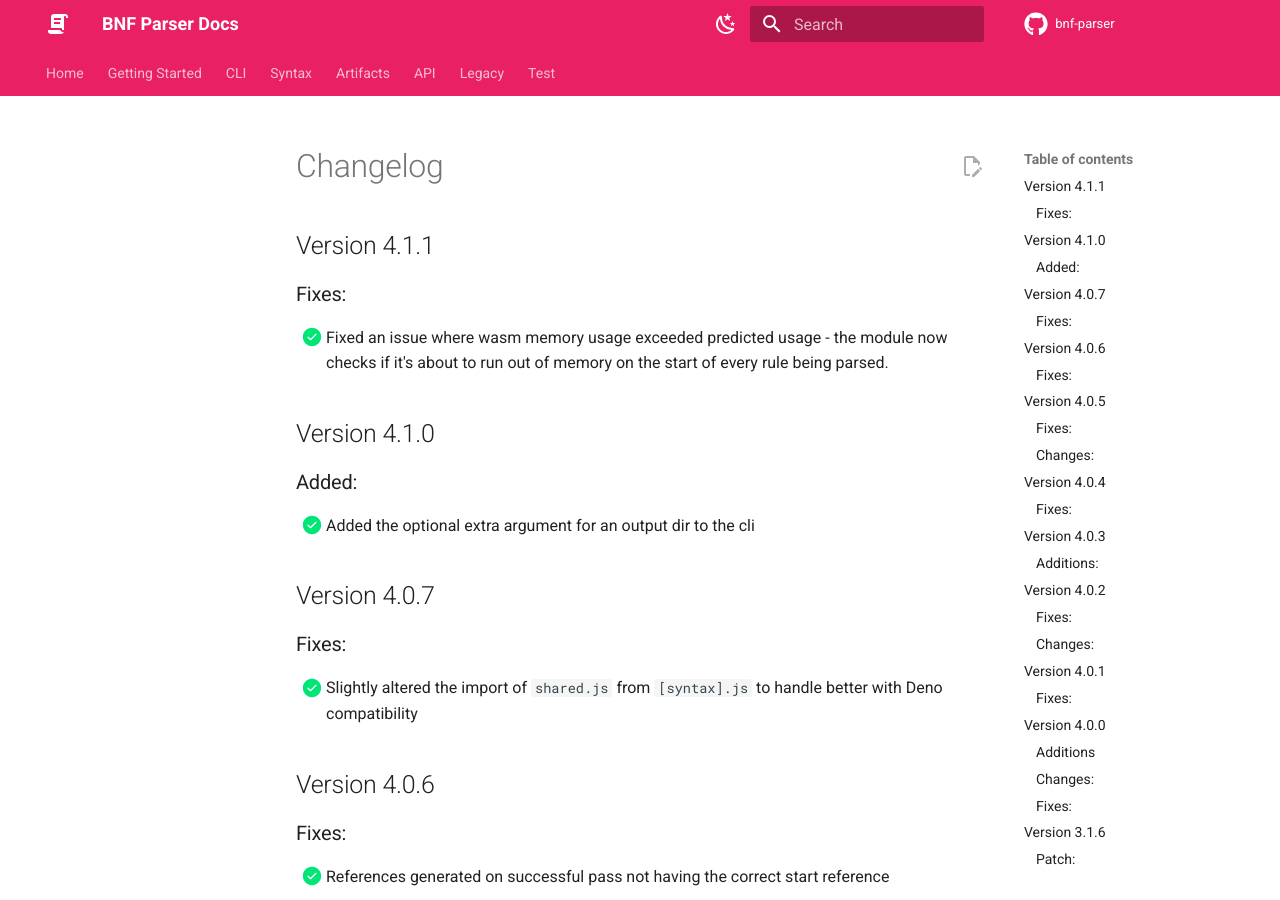
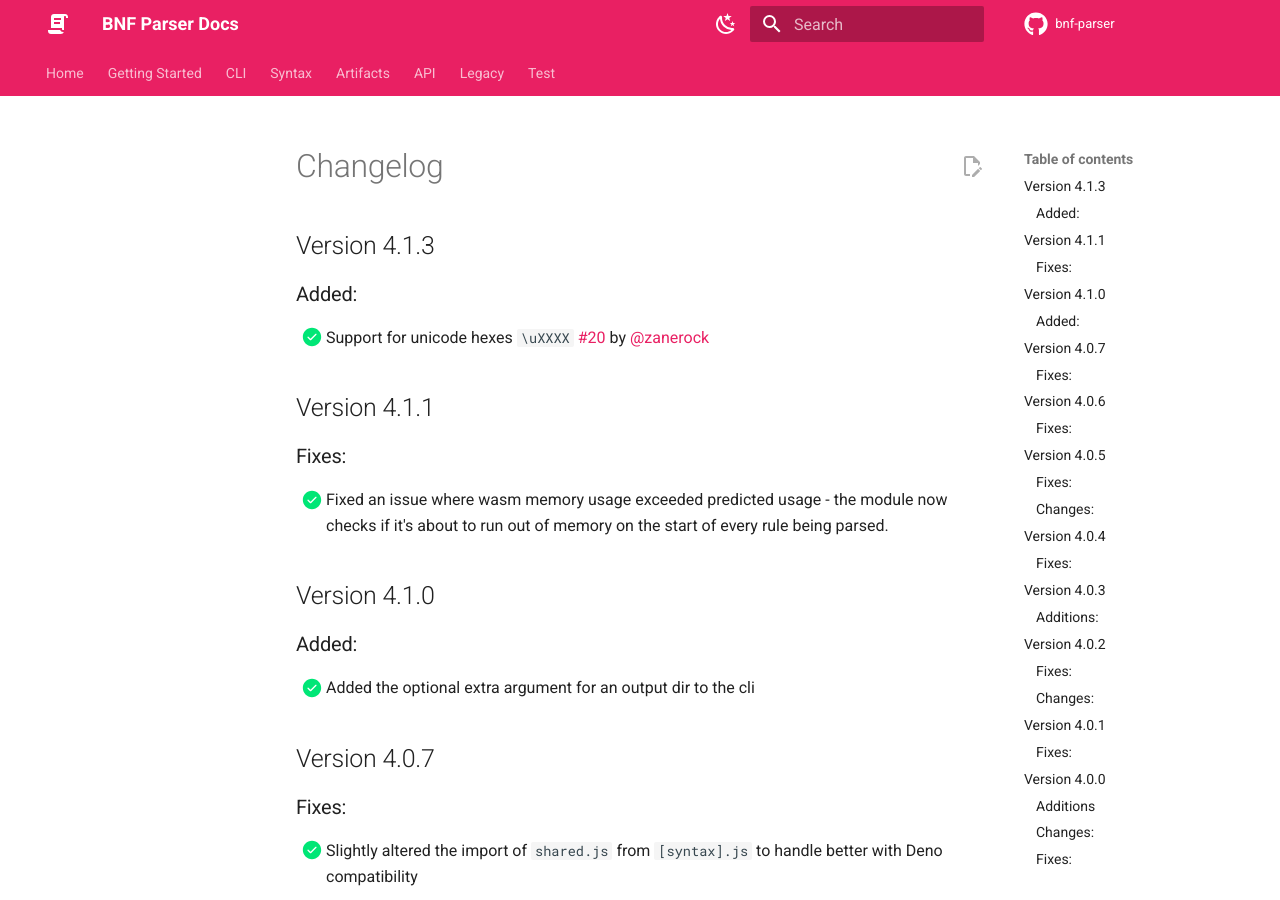
Before and after one commit to AjaniBilby/BNF-parser, an MkDocs documentation site: the page built from docs/source/changelog.md, in a window 1280 px wide and 900 px high. Built offline with MkDocs 1.6.1 and Material for MkDocs 9.7.7, drawn with Linux system fonts in a browser that asks for light colours; comment, search, counter and statistics services are not loaded.

Commit message:
published v4.1.3

```diff
--- a/docs/source/changelog.md
+++ b/docs/source/changelog.md
@@ -1,4 +1,9 @@
 # Changelog
+
+## Version 4.1.3
+
+### Added:
+  - [x] Support for unicode hexes `\uXXXX` [#20](https://github.com/AjaniBilby/BNF-parser/pull/20) by [@zanerock](https://github.com/zanerock)
 
 ## Version 4.1.1
 
--- a/package.json
+++ b/package.json
@@ -1,6 +1,6 @@
 {
 	"name": "bnf-parser",
-	"version": "4.1.1",
+	"version": "4.1.3",
 	"description": "Deterministic BNF compiler/parser",
 	"homepage": "https://bnf-parser.ajanibilby.com",
 	"main": "./bin/index.js",
```
